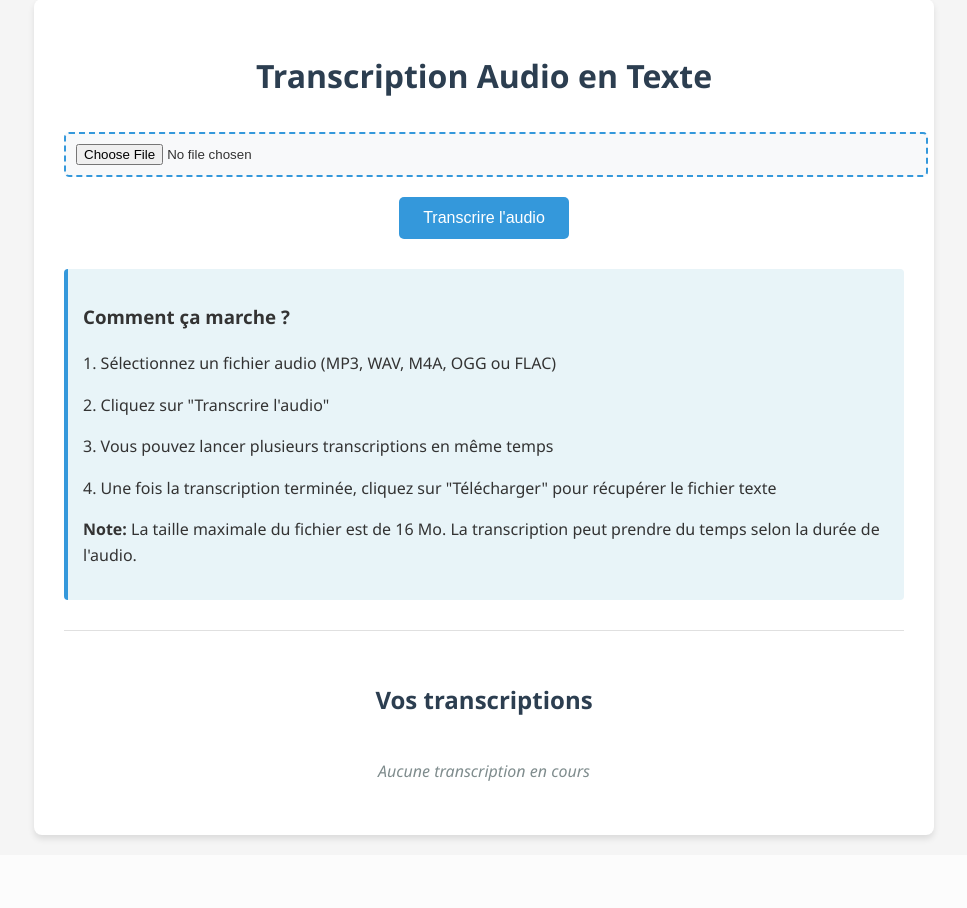
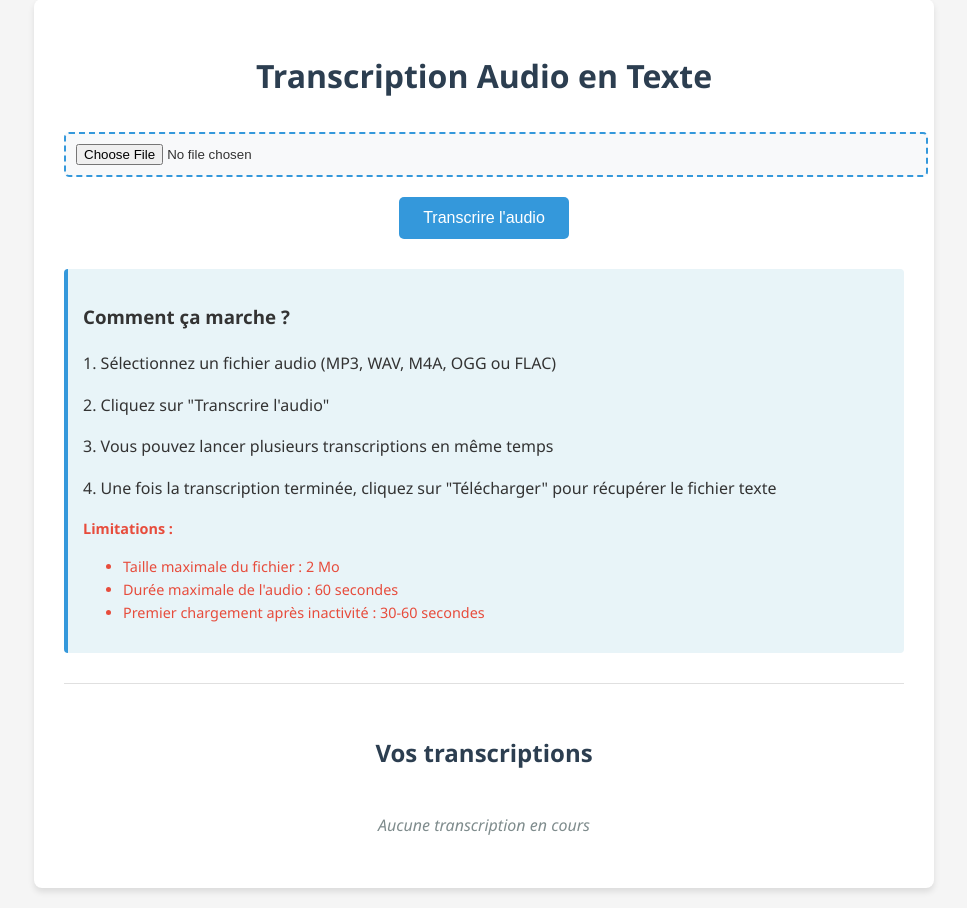
Before and after one commit to Mirouxe/Audio2Txt, a Flask app: page / in a window 1280 px wide. Shown: the part 21-929 px from the top of the page, without its empty margins (156-1123 px from the left). Before the commit the page ends 862 px from the top, so only its background shows below. Run offline with Flask 3, Linux system fonts and the light colour scheme; data that the repository does not hold is empty.

Commit message:
Optimisation pour Render : ajout des limitations de taille et durée, installation automatique de FFmpeg

```diff
--- /dev/null
+++ b/apt-packages.txt
@@ -0,0 +1 @@
+ffmpeg
--- a/templates/index.html
+++ b/templates/index.html
@@ -162,6 +162,11 @@
             color: #721c24;
             border: 1px solid #f5c6cb;
         }
+        .limitations {
+            margin-top: 10px;
+            font-size: 0.9rem;
+            color: #e74c3c;
+        }
     </style>
 </head>
 <body>
@@ -184,7 +189,14 @@
             <p>2. Cliquez sur "Transcrire l'audio"</p>
             <p>3. Vous pouvez lancer plusieurs transcriptions en même temps</p>
             <p>4. Une fois la transcription terminée, cliquez sur "Télécharger" pour récupérer le fichier texte</p>
-            <p><strong>Note:</strong> La taille maximale du fichier est de 16 Mo. La transcription peut prendre du temps selon la durée de l'audio.</p>
+            <div class="limitations">
+                <p><strong>Limitations :</strong></p>
+                <ul>
+                    <li>Taille maximale du fichier : 2 Mo</li>
+                    <li>Durée maximale de l'audio : 60 secondes</li>
+                    <li>Premier chargement après inactivité : 30-60 secondes</li>
+                </ul>
+            </div>
         </div>
 
         <div class="tasks-container">
@@ -319,6 +331,13 @@
             }
 
             const file = fileInput.files[0];
+
+            // Vérifier la taille du fichier (max 2 Mo)
+            if (file.size > 2 * 1024 * 1024) {
+                showAlert('Le fichier est trop volumineux. La taille maximale est de 2 Mo.', 'error');
+                return;
+            }
+
             const formData = new FormData();
             formData.append('file', file);
 
```
